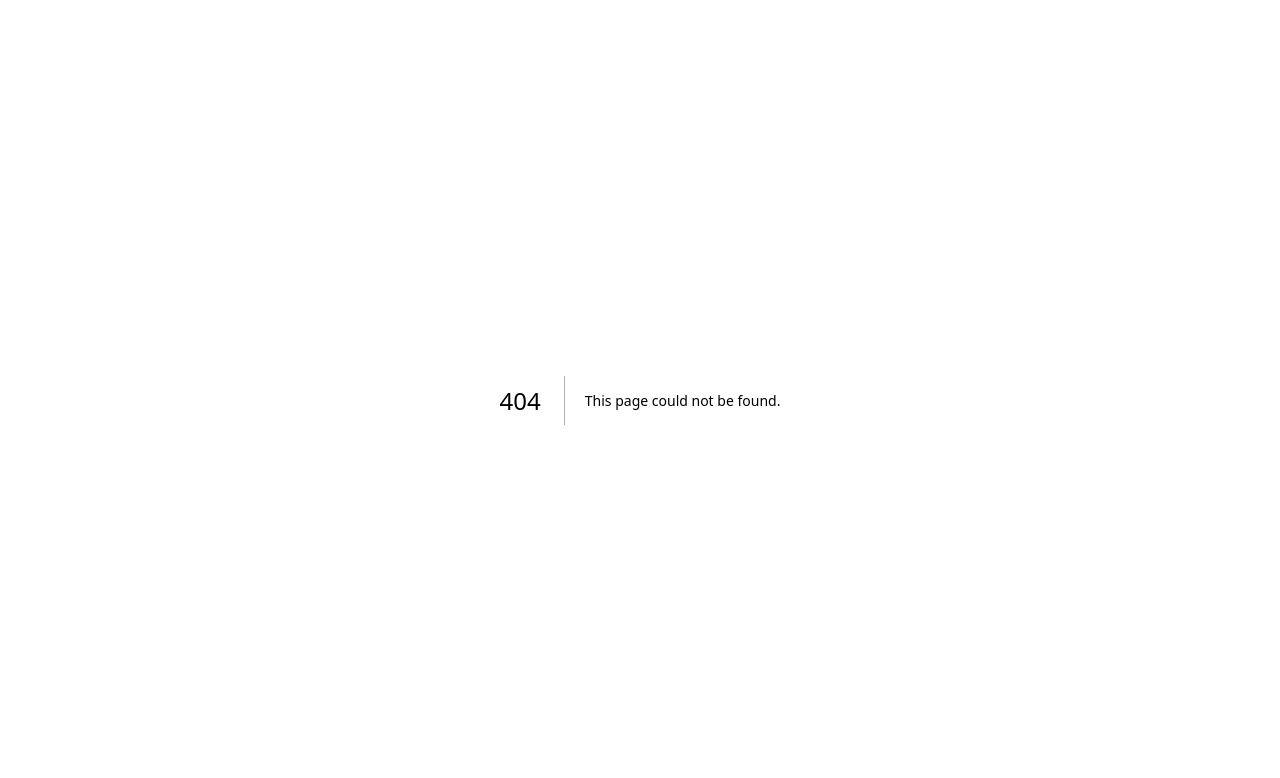
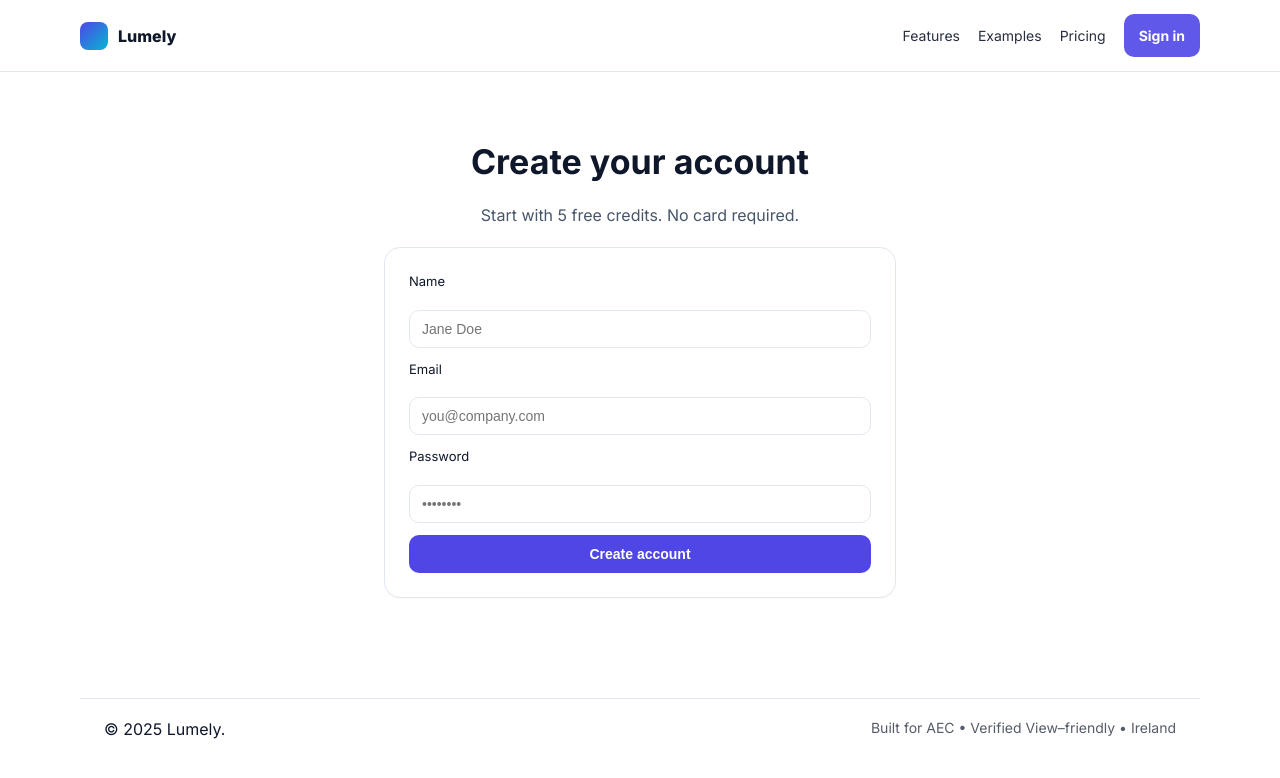
Before and after one commit to markgaughan75-maker/Test-3, a Next.js app: page /register in a window 1280 px wide. Before the commit this address had no page. Shown: the top 778 px of the page. Built offline with nearby package versions, Linux system fonts and the light colour scheme.

Commit message:
Create register.js

```diff
--- /dev/null
+++ b/pages/register.js
@@ -0,0 +1,42 @@
+import { useState } from 'react';
+import PageLayout from '../components/PageLayout';
+
+export default function Register() {
+  const [name, setName] = useState('');
+  const [email, setEmail] = useState('');
+  const [pw, setPw] = useState('');
+  const [loading, setLoading] = useState(false);
+
+  function onSubmit(e) {
+    e.preventDefault();
+    setLoading(true);
+    setTimeout(() => {
+      window.location.href = '/services';
+    }, 600);
+  }
+
+  return (
+    <PageLayout>
+      <section className="section">
+        <div className="container" style={{ maxWidth: 560 }}>
+          <div style={{ textAlign: 'center', marginBottom: 20 }}>
+            <h1 style={{ fontSize: 34, margin: 0 }}>Create your account</h1>
+            <p style={{ color: 'var(--muted)' }}>Start with 5 free credits. No card required.</p>
+          </div>
+
+          <div className="card padded">
+            <form onSubmit={onSubmit} className="grid" style={{ gap: 12 }}>
+              <label className="label">Name</label>
+              <input className="input" value={name} onChange={(e)=>setName(e.target.value)} required placeholder="Jane Doe" />
+              <label className="label">Email</label>
+              <input className="input" type="email" value={email} onChange={(e)=>setEmail(e.target.value)} required placeholder="you@company.com" />
+              <label className="label">Password</label>
+              <input className="input" type="password" value={pw} onChange={(e)=>setPw(e.target.value)} required placeholder="••••••••" />
+              <button className="btn primary" disabled={loading}>{loading ? 'Creating…' : 'Create account'}</button>
+            </form>
+          </div>
+        </div>
+      </section>
+    </PageLayout>
+  );
+}
```
